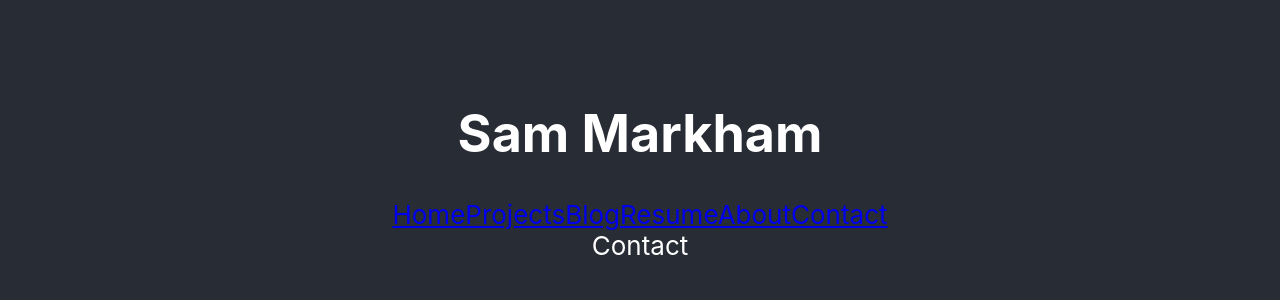
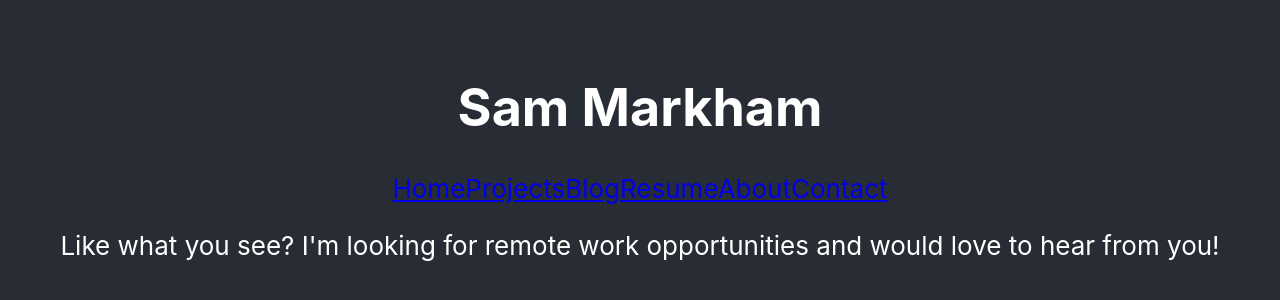
Before and after one commit to sharkham/sharkham-portfolio, a React (Create React App) app: page /contact in a window 1280 px wide. Shown: the part 236-536 px from the top of the page. Built offline with nearby package versions, Linux system fonts and the light colour scheme.

Commit message:
Add text to Contact component

```diff
--- a/src/components/Contact.js
+++ b/src/components/Contact.js
@@ -3,7 +3,7 @@ import React from 'react';
 const Contact = () => {
   return (
     <div>
-      Contact
+      <p>Like what you see? I'm looking for remote work opportunities and would love to hear from you!</p>
     </div>
   );
 }
```
